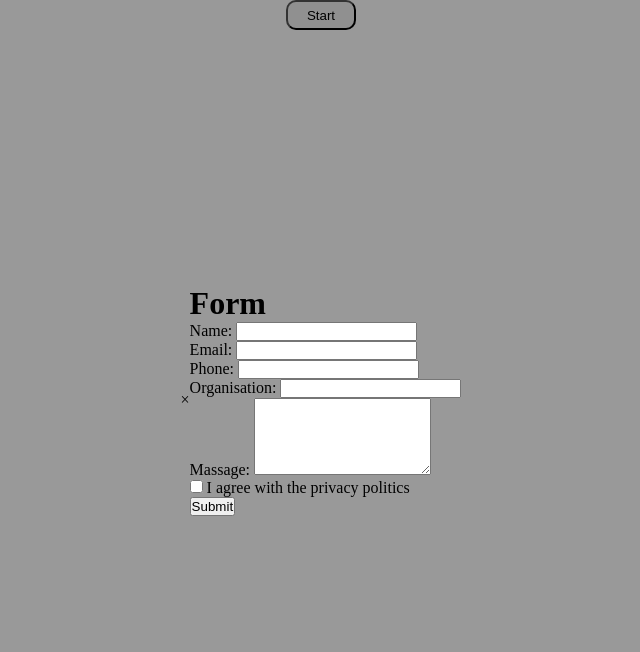
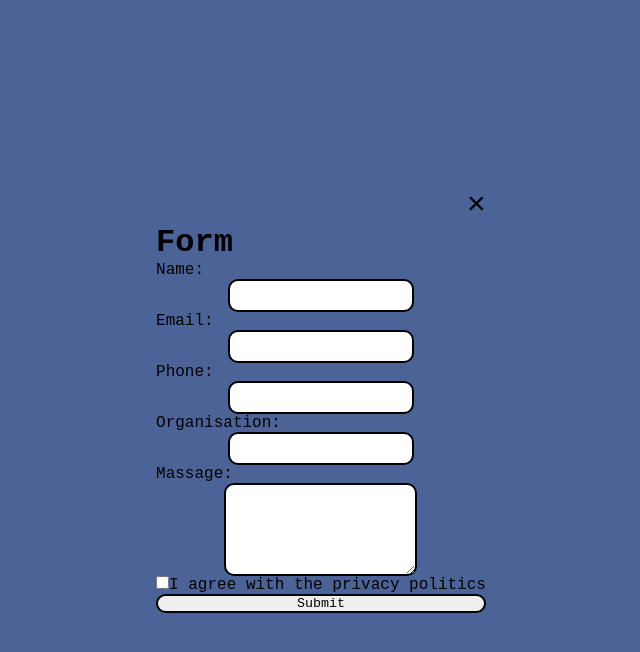
Before and after one commit to invailid3/ex8, a plain HTML site: page index.html in a window 1280 px wide. Both pictures are taken after a click on the button "Start". Shown: the whole page, without its empty margins (319-959 px from the left). Drawn offline with Linux system fonts and the light colour scheme.

Commit message:
Update style.css

```diff
--- a/style.css
+++ b/style.css
@@ -1,6 +1,8 @@
 * {
     margin: 0;
     padding: 0;
+    box-sizing: border-box;
+    font-family: 'Courier New', Courier, monospace;
 }
 
 .modal {
@@ -12,31 +14,65 @@
     width: 100%;
     height: 100%;
     overflow: auto;
-    background-color: rgb(0,0,0);
-    background-color: rgba(0,0,0,0.4);
+    background-color: rgb(75, 99, 151);
     justify-content: center;
     align-items: center;
+    box-sizing: border-box;
 }
 
-
-
+.form-elements{
+    display: flex;
+    justify-content: center;
+    align-items: center;
+    box-sizing: border-box;
+    border: 2px solid black;
+    padding: 7px;
+    border-radius: 10px;
+    margin: 0 auto;
+}
 
 #pop-btn{
     width: 70px;
     height: 30px;
     border-radius: 10px;
 }
+
 .content{
     display: flex;
     justify-content: center;
     align-items: center;
+    flex-direction: column;
+    height: 100dvh;
 }
+
 .modal-content{
     display: flex;
+    flex-direction: column;
     justify-content: center;
     align-items: center;
 }
 
+#submit-button{
+    border: 2px solid black;
+    border-radius: 10px;
+    width: 100%;
+}
+
+.modal-closer{
+    display: flex;
+    flex-direction: row;
+    justify-content: end;
+    width: 100%;
+    font-size: xx-large;
+    cursor: pointer;
+}
+
+#form-acception{
+    display: flex;
+    flex-direction: row;
+    align-items: baseline;
+
+}
 .close:hover,
 .close:focus {
   color: black;
```
